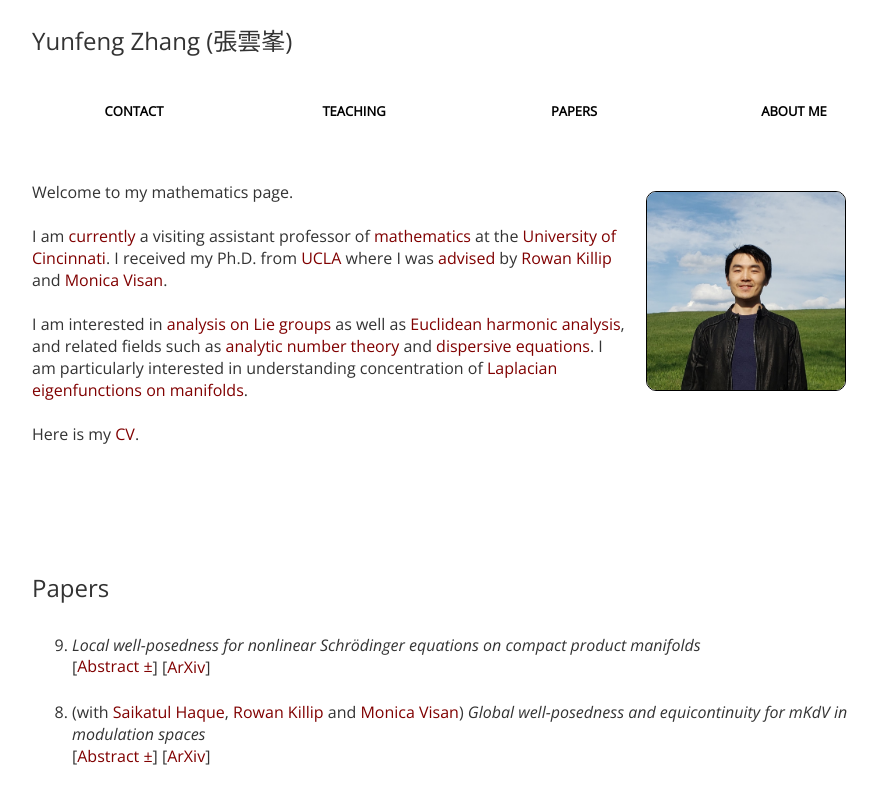
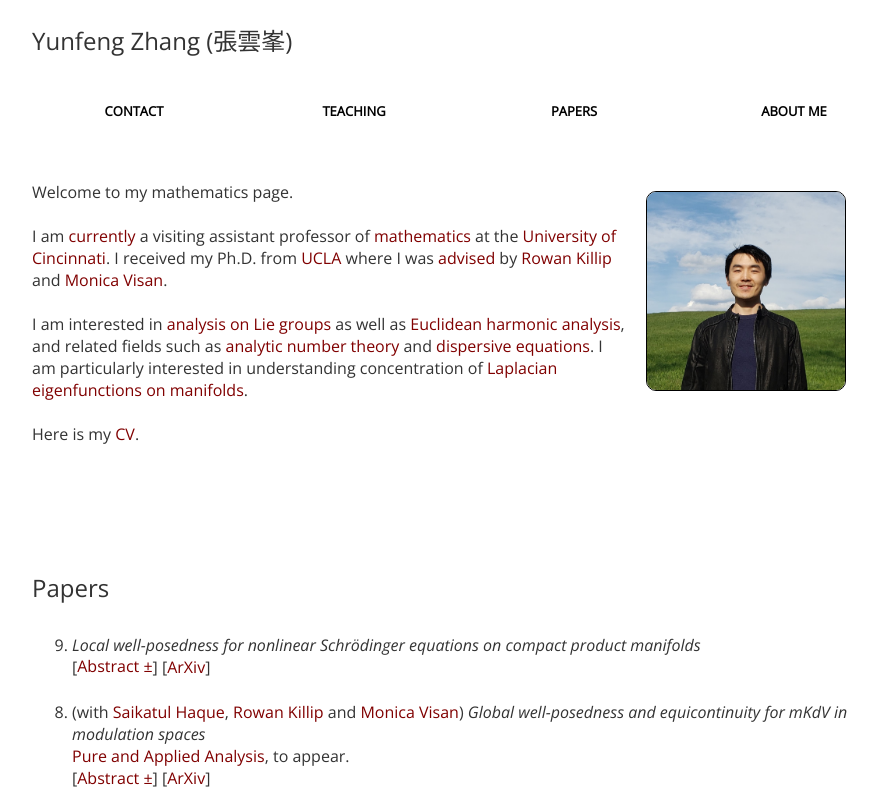
Before and after one commit to YunfengZhang108/yunfengzhang108.github.io, a plain HTML site: page index.html in a window 1280 px wide. Shown: the top 794 px of the page, without its empty margins (176-1054 px from the left). Drawn offline with nearby package versions, Linux system fonts and the light colour scheme; some packages are replaced by stand-ins of ours.

Commit message:
Update index.html

```diff
--- a/index.html
+++ b/index.html
@@ -468,7 +468,10 @@ We prove new local well-posedness results for nonlinear Schr&#246dinger equation
 <i>
 Global well-posedness and equicontinuity for mKdV in modulation spaces</i>
 	<br>
-
+<a class="d" href="
+https://msp.org/paa/about/journal/about.html
+" target="_blank" rel="noopener noreferrer" >Pure and Applied Analysis</a>, to appear.
+	<br>
 [<button type="button" class="btn btn-link" data-toggle="collapse" data-target="#demo8" id="showmore8">
       Abstract &plusmn;
     </button>]
```
